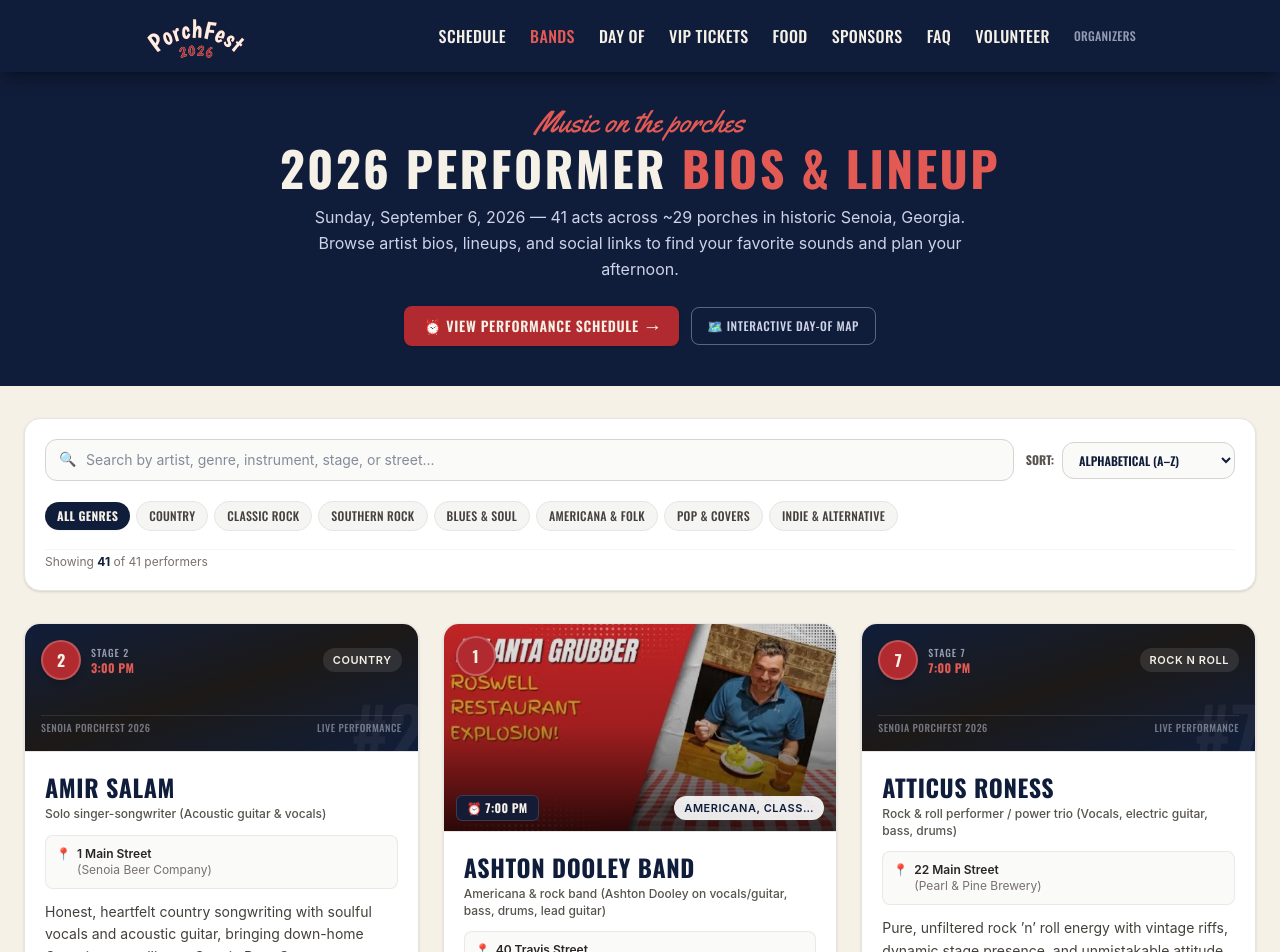
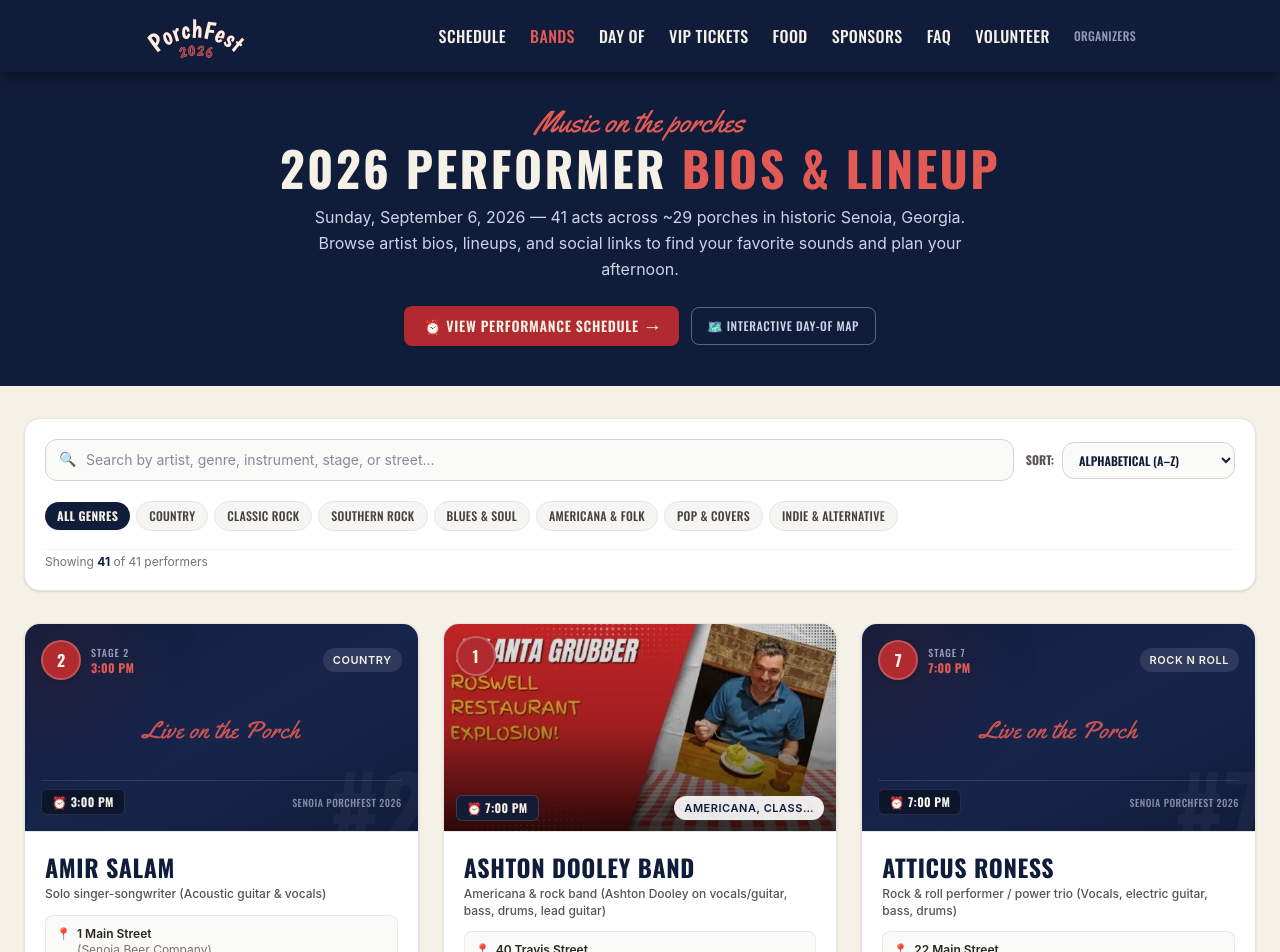
Before and after one commit to jermdw/porchfest, a React (Vite) app: page /bands in a window 1280 px wide. Shown: the top 952 px of the page. Built offline with nearby package versions, Linux system fonts and the light colour scheme.

Commit message:
Standardize placeholder card header height to match photo cards (h-48 sm:h-52)

```diff
--- a/src/pages/Bands.jsx
+++ b/src/pages/Bands.jsx
@@ -282,11 +282,12 @@ export default function Bands() {
                         </div>
                       </div>
                     ) : (
-                      <div className="relative h-32 w-full bg-gradient-to-br from-ink via-stone-900 to-ink p-4 flex flex-col justify-between border-b border-stone-200 overflow-hidden">
-                        {/* Decorative Stage Number Watermark */}
-                        <div className="absolute -right-2 -bottom-4 text-white/5 font-display font-black text-7xl select-none pointer-events-none">
-                          {band.stage != null ? `#${band.stage}` : 'PF'}
+                      <div className="relative h-48 sm:h-52 w-full bg-gradient-to-br from-ink via-[#17254b] to-ink p-4 flex flex-col justify-between border-b border-stone-200 overflow-hidden">
+                        {/* Decorative Stage Number & Ambient Watermarks */}
+                        <div className="absolute -right-3 -bottom-6 text-white/[0.04] font-display font-black text-8xl select-none pointer-events-none">
+                          {band.stage != null ? `#${band.stage}` : 'SPF'}
                         </div>
+                        <div className="absolute -left-6 -top-6 w-32 h-32 bg-flag/10 rounded-full blur-2xl pointer-events-none" />
 
                         {/* Top row: Stage badge + Genre */}
                         <div className="flex items-center justify-between z-10">
@@ -323,10 +324,21 @@ export default function Bands() {
                           </span>
                         </div>
 
-                        {/* Bottom row: Live festival subtitle */}
-                        <div className="z-10 flex items-center justify-between text-[10px] font-display uppercase tracking-wider text-pale/50 pt-1 border-t border-white/10">
-                          <span>Senoia PorchFest 2026</span>
-                          <span>Live Performance</span>
+                        {/* Center visual accent */}
+                        <div className="z-10 text-center my-auto py-1">
+                          <p className="font-script text-flag-bright text-2xl tracking-wide opacity-90">
+                            Live on the Porch
+                          </p>
+                        </div>
+
+                        {/* Bottom row: Set time & festival tag */}
+                        <div className="z-10 flex items-center justify-between gap-2 pt-2 border-t border-white/10">
+                          <span className="px-2.5 py-1 rounded-md bg-black/40 backdrop-blur-xs text-cream font-display font-bold text-xs tracking-wide border border-white/10">
+                            ⏰ {band.time || 'Time pending'}
+                          </span>
+                          <span className="text-[10px] font-display uppercase tracking-wider text-pale/60">
+                            Senoia PorchFest 2026
+                          </span>
                         </div>
                       </div>
                     )}
```
